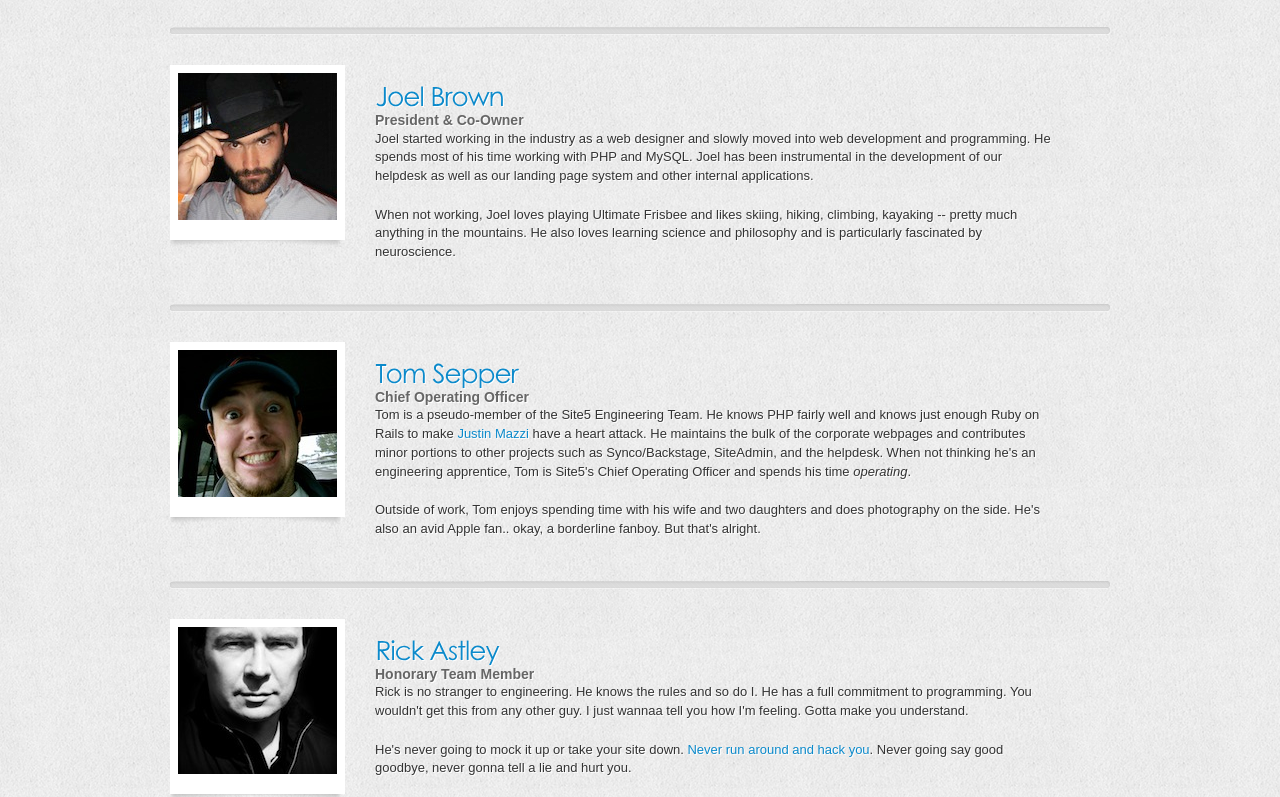
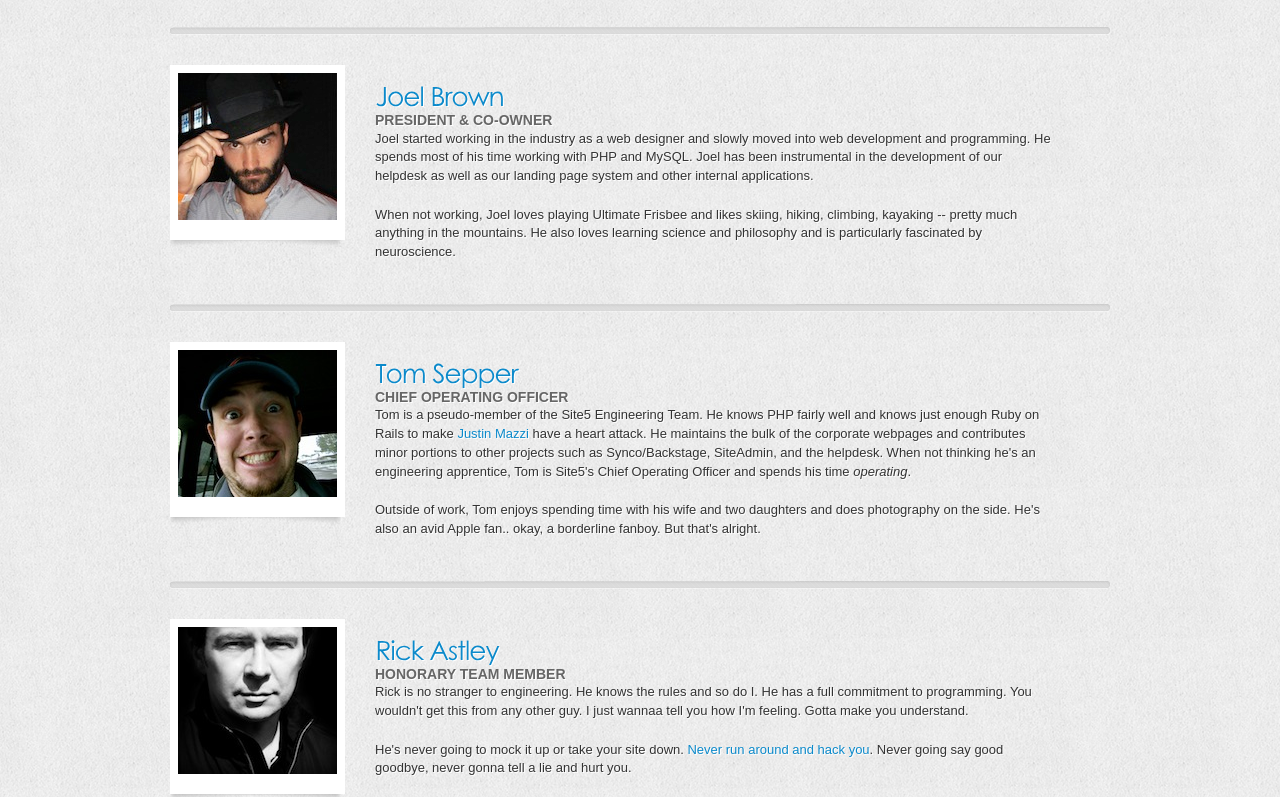
Before and after one commit to digideskio/eng5.com, a Jekyll site: the page built from team.html, in a window 1280 px wide and 1400 px high, scrolled down 1359 px. Shown: the part 148-945 px from the top of the window. Built offline with Jekyll 4.4.1, drawn with Linux system fonts in a browser that asks for light colours; Markdown is read by kramdown in place of the engine named in the settings.

Commit message:
ConSisTanCy iN CaPs FAil.

```diff
--- a/team.html
+++ b/team.html
@@ -83,7 +83,7 @@ title: Meet the Brains Behind The Site5 Engineering Team
     </div>
     <div class="description">
       <h2>Joel Brown</h2>
-      <span class="title">President &amp; Co-Owner</span>
+      <span class="title">PRESIDENT &amp; CO-OWNER</span>
 			<p>Joel started working in the industry as a web designer and slowly moved into web development and programming. He spends most of his time working with PHP and MySQL. Joel has been instrumental in the development of our helpdesk as well as our landing page system and other internal applications.</p>
 			<p>When not working, Joel loves playing Ultimate Frisbee and likes skiing, hiking, climbing, kayaking -- pretty much anything in the mountains. He also loves learning science and philosophy and is particularly fascinated by neuroscience.</p>
     </div>
@@ -97,7 +97,7 @@ title: Meet the Brains Behind The Site5 Engineering Team
     </div>
     <div class="description">
       <h2>Tom Sepper</h2>
-      <span class="title">Chief Operating Officer</span>
+      <span class="title">CHIEF OPERATING OFFICER</span>
 			<p>Tom is a pseudo-member of the Site5 Engineering Team. He knows PHP fairly well and knows just enough Ruby on Rails to make <a href="#jmazzi">Justin Mazzi</a> have a heart attack. He maintains the bulk of the corporate webpages and contributes minor portions to other projects such as Synco/Backstage, SiteAdmin, and the helpdesk. When not thinking he's an engineering apprentice, Tom is Site5's Chief Operating Officer and spends his time <em>operating</em>.</p>
 			<p>Outside of work, Tom enjoys spending time with his wife and two daughters and does photography on the side. He's also an avid Apple fan.. okay, a borderline fanboy. But that's alright.</p>
     </div>
@@ -110,7 +110,7 @@ title: Meet the Brains Behind The Site5 Engineering Team
     </div>
     <div class="description">
       <h2>Rick Astley</h2>
-      <span class="title">Honorary Team Member</span>
+      <span class="title">HONORARY TEAM MEMBER</span>
       <p>Rick is no stranger to engineering. He knows the rules and so do I. He has a full commitment to programming. You wouldn't get this from any other guy. I just wannaa tell you how I'm feeling. Gotta make you understand.</p>
       <p>He's never going to mock it up or take your site down. <a href="http://www.youtube.com/watch?v=oHg5SJYRHA0">Never run around and hack you</a>. Never going say good goodbye, never gonna tell a lie and hurt you.</p>
     </div>
```
